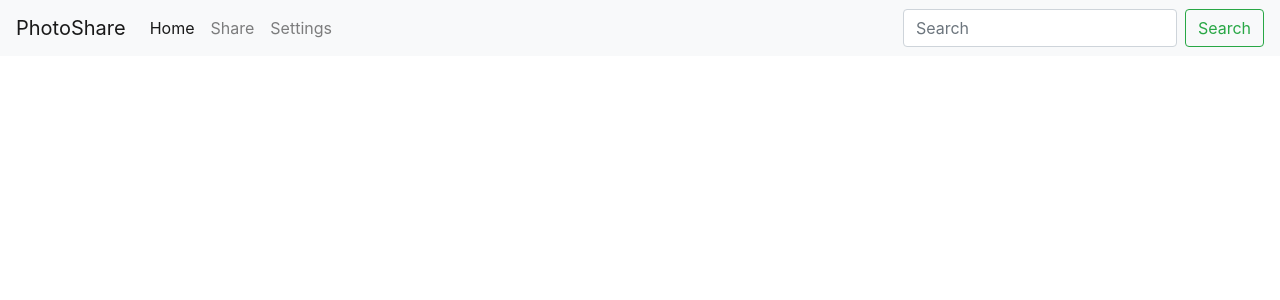
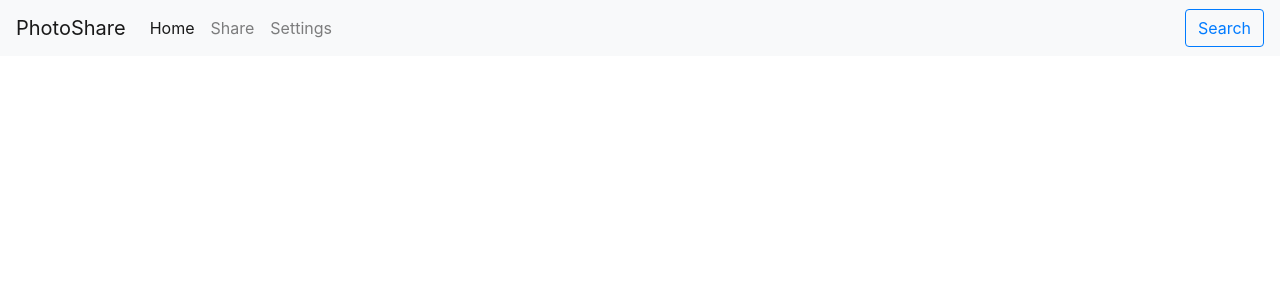
Before and after one commit to alexfrt/photoshare, a Flask app: page / in a window 1280 px wide. Shown: the top 300 px of the page. Run offline with Flask 2, Linux system fonts and the light colour scheme; the visitor is signed in with stand-in values (Sample User, id 1); data that the repository does not hold is empty; some libraries are stand-ins or nearby versions.

Commit message:
mockup of the search modal

```diff
--- a/templates/home.html
+++ b/templates/home.html
@@ -20,7 +20,7 @@
     <div class="collapse navbar-collapse" id="navbarSupportedContent">
         <ul class="navbar-nav mr-auto">
             <li class="nav-item active">
-                <a class="nav-link" href="/">Home <span class="sr-only">(current)</span></a>
+                <a class="nav-link" href="/">Home</a>
             </li>
             <li class="nav-item">
                 <a class="nav-link" data-toggle="modal" data-target="#uploadModal" href="#">Share</a>
@@ -29,10 +29,11 @@
                 <a class="nav-link" data-toggle="modal" data-target="#settingsModal" href="#">Settings</a>
             </li>
         </ul>
-        <form class="form-inline my-2 my-lg-0">
-            <input class="form-control mr-sm-2" type="search" placeholder="Search" aria-label="Search">
-            <button class="btn btn-outline-success my-2 my-sm-0" type="submit">Search</button>
-        </form>
+        <div class="navbar-nav">
+            <button class="btn btn-outline-primary" data-toggle="modal" data-target="#searchModal" type="button">
+                Search
+            </button>
+        </div>
     </div>
 </nav>
 <br>
@@ -121,6 +122,22 @@
     </div>
 </div>
 
+<div class="modal fade" id="searchModal" tabindex="-1" role="dialog" aria-labelledby="searchModal"
+     aria-hidden="true">
+    <div class="modal-dialog" role="document">
+        <div class="modal-content">
+            <div class="modal-header">
+                <h5 class="modal-title">Search</h5>
+                <button type="button" class="close" data-dismiss="modal" aria-label="Close">
+                    <span aria-hidden="true">&times;</span>
+                </button>
+            </div>
+            <div class="modal-body">
+            </div>
+        </div>
+    </div>
+</div>
+
 <script src="https://code.jquery.com/jquery-3.3.1.slim.min.js"
         integrity="sha384-q8i/X+965DzO0rT7abK41JStQIAqVgRVzpbzo5smXKp4YfRvH+8abtTE1Pi6jizo"
         crossorigin="anonymous"></script>
```
